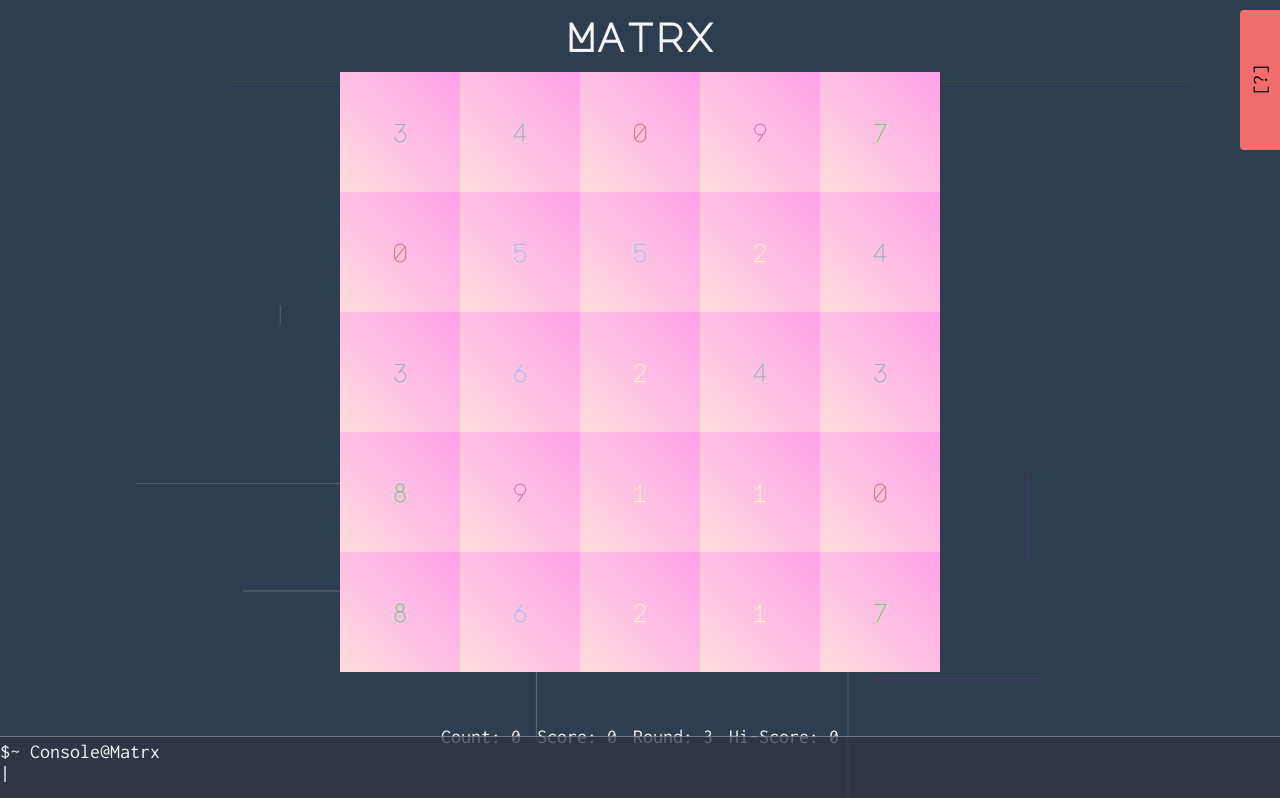
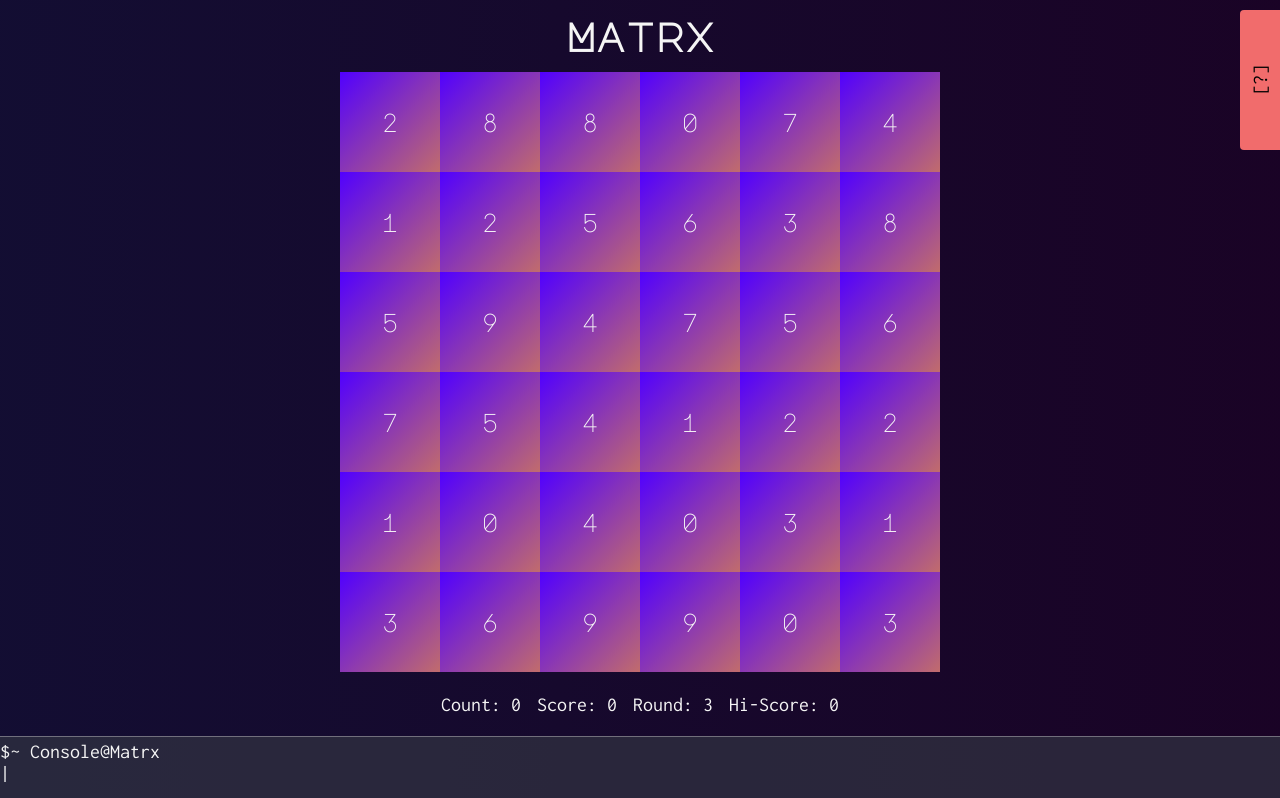
Before and after one commit to PeterGrillot/matrx, a React app: page / in a window 1280 px wide. Built offline with nearby package versions, Linux system fonts and the light colour scheme.

Commit message:
updates to bg, size is not in store

```diff
--- a/config/webpack.config.dev.js
+++ b/config/webpack.config.dev.js
@@ -174,7 +174,7 @@ module.exports = {
                   ident: 'postcss',
                   plugins: () => [
                     require('postcss-flexbugs-fixes'),
-                    postcss([ require('postcss-for') ]),
+                    require('postcss-for'),
                     autoprefixer({
                       browsers: [
                         '>1%',
--- a/src/App.js
+++ b/src/App.js
@@ -31,6 +31,7 @@ class App extends Component<Props> {
           <Toolbar />
         </main>
         <Background/>
+        <div className="GradientBackground" />
       </React.Fragment>
     );
   }
--- a/src/components/Background/index.js
+++ b/src/components/Background/index.js
@@ -1,16 +1,12 @@
 // @flow
-import React, { Component } from 'react';
+import React from 'react';
 
 import './index.css';
 
 const docWidth = window.innerWidth;
 const docHeight = window.innerHeight;
 
-type Props = {
-  mouseX: number, mouseY: number
-}
-
-class Background extends Component<Props> {
+class Background extends React.PureComponent<*> {
   componentDidMount() {
     this.drawCanvas();
   }
@@ -35,14 +31,16 @@ class Background extends Component<Props> {
       ctx.moveTo(randomWidth, canvasH * Math.random());
       ctx.lineTo(randomWidth, canvasH * Math.random());
       ctx.strokeStyle = randomColor;
+      ctx.closePath();
       ctx.stroke();
 
       ctx.beginPath();
       ctx.moveTo(canvasW * Math.random(), randomHight);
       ctx.lineTo(canvasW * Math.random(), randomHight);
       ctx.strokeStyle = randomColor;
+      ctx.closePath();
       ctx.stroke();
-    }, 1000);
+    }, 10000);
   }
 
   render() {
--- a/src/components/Scoreboard/index.css
+++ b/src/components/Scoreboard/index.css
@@ -4,6 +4,7 @@
   flex-grow: 1;
   align-items: center;
   padding: 1rem;
+  margin-bottom: 8vh;
 }
 
 .Scoreboard__tile {
--- a/src/components/Toolbar/index.js
+++ b/src/components/Toolbar/index.js
@@ -9,13 +9,10 @@ import {
   updateMatrix,
   toogleToolbar
 } from 'store/actions';
-
+import { createMatrixSizes } from 'util/models';
 import { Select } from 'components/UI/Select/';
 
-const matrixSelectOptions = [];
-for (let i = 5; i <= 10; i++) {
-  matrixSelectOptions.push({ label: `[${i}x${i}]`, value: i });
-}
+const matrixSelectOptions = createMatrixSizes();
 
 type Props = {
   size: number,
@@ -50,7 +47,7 @@ class Toolbar extends React.Component<Props, State> {
         className="Toolbar"
         active={open ? 'active' : null}
       >
-        <button className="Toolbar__toggle" onClick={this.toggleToolbar}>{ open ? '[X]' : '[?]'}</button>
+        <button className="Toolbar__toggle" onClick={this.toggleToolbar}>{open ? '[X]' : '[?]'}</button>
         <section className="Toolbar__text">
           <h2>How To:</h2>
           <p>Select numbers to get to 10 using the MOST moves. You can only select adjacent numbers. 100 pts per move until 5 then 1000 after. Three rounds per game.</p>
--- a/src/components/UI/Button/index.css
+++ b/src/components/UI/Button/index.css
@@ -1,56 +1,20 @@
 /* Button Reset and Custom */
 .button {
-  background: var(--gradient);
+  background: linear-gradient(-45deg, #c16c6c, #5100ff);
   font-size: 2.6rem;
   border: none;
   color: var(--white);
+  cursor: crosshair;
 }
 
 .button[disabled] {
   opacity: 0.8;
-  background: linear-gradient(-45deg, #c16c6c, #5100ff);
+  background: var(--gradient);
+  cursor: not-allowed;
 }
 
-.button[data-num="0"]{
-  color: var(--button-color-0)
+@for $i from 0 to 9 {
+  .button[data-num="$i"] {
+    color: var(--button-color-$i)
+   }
 }
-
-.button[data-num="1"]{
-  color: var(--button-color-1)
-}
-
-.button[data-num="2"]{
-  color: var(--button-color-2)
-}
-
-.button[data-num="3"]{
-  color: var(--button-color-3)
-}
-
-.button[data-num="4"]{
-  color: var(--button-color-4)
-}
-
-.button[data-num="5"]{
-  color: var(--button-color-5)
-}
-
-.button[data-num="6"]{
-  color: var(--button-color-6)
-}
-
-.button[data-num="7"]{
-  color: var(--button-color-7)
-}
-
-.button[data-num="8"]{
-  color: var(--button-color-8)
-}
-
-.button[data-num="9"]{
-  color: var(--button-color-9)
-}
-
-@for $i from 1 to 5 by 2 {
-  .button[data-num=$i] { width: $(i)px; }
-}
--- a/src/index.js
+++ b/src/index.js
@@ -6,10 +6,11 @@ import { Provider } from 'react-redux';
 import { applyMiddleware, createStore } from 'redux';
 import reducer from './store/reducers';
 import { createMatrixStore } from './util/vector';
+import { MATRIX_SETTINGS } from './util/models';
 
 // Logger with default options
 import logger from 'redux-logger';
-const newMatrixSize = 5;
+const newMatrixSize = MATRIX_SETTINGS.min;
 const newMatrixStore = createMatrixStore(newMatrixSize);
 
 const store = createStore(reducer, newMatrixStore, applyMiddleware(logger));
--- a/src/static/style.css
+++ b/src/static/style.css
@@ -1,12 +1,12 @@
 :root {
   /*Colors*/
-  --green: #74fd93;
-  --red: #f16c6c;
+  --green:           #74fd93;
+  --red:             #f16c6c;
   --red-transparent: #f16c6cee;
-  --purple: #9100ff;
-  --white: #F5F5F5;
-  --slate:  #2c3e50;
-  --gradient: linear-gradient(45deg, #ffdddd, #ffa1e9);
+  --purple:          #9100ff;
+  --white:           #F5F5F5;
+  --slate:           #2c3e50;
+  --gradient:        linear-gradient(45deg, #ffdddd, #ffa1e9);
 
   --button-color-0: #d56a6a;
   --button-color-1: #fffcc7;
@@ -20,15 +20,16 @@
   --button-color-9: #d269b6;
   /*Typography*/
   --display-font: 'Major Mono Display', monospace;
-  --body-font: 'Inconsolata', monospace;
+  --body-font:    'Inconsolata', monospace;
 
   /* Sizing */
   --toolbar-width: 300px;
 
   /* Layers */
-  --layer-0: 0;
-  --layer-1: 1;
-  --layer-2: 2;
+  --layer-neg: -1;
+  --layer-0:    0;
+  --layer-1:    1;
+  --layer-2:    2;
 }
 
 * {
@@ -46,8 +47,19 @@ body {
 body {
   font-size: 2rem;
   font-family: var(--body-font);
+  color: var(--white);
   background-color: var(--slate);
-  color: var(--white);
+}
+
+.GradientBackground{
+  background: linear-gradient(270deg, #1c0022, #002a55);
+  background-size: 400% 400%;
+  width: 100vw;
+  height: 100vh;
+  position: absolute;
+  z-index: var(--layer-neg);
+  top: 0;
+  animation: grashift 16s ease infinite;
 }
 
 .App {
@@ -66,14 +78,6 @@ body {
   margin-left: calc( -1 * var(--toolbar-width));
 }
 
-.App--pass {
-  animation-name: pass;
-}
-
-.App--fail {
-  animation-name: fail;
-}
-
 h1 {
   font-size: 2em;
   margin: 0;
@@ -87,23 +91,8 @@ p {
   font-size: 1em;
 }
 
-/* The animation code */
-@keyframes pass {
-  0% {
-    background-color: var(--green);
-  }
-
-  100% {
-    background-color: white;
-  }
+@keyframes grashift {
+  0%{background-position:0% 50%}
+  50%{background-position:100% 50%}
+  100%{background-position:0% 50%}
 }
-
-@keyframes fail {
-  0% {
-    background-color: var(--red)
-  }
-
-  100% {
-    background-color: white
-  }
-}
--- a/src/store/reducers.js
+++ b/src/store/reducers.js
@@ -1,4 +1,3 @@
-// @flow
 import {
   UPDATE_COUNT,
   UPDATE_SCORE,
--- a/src/util/models.js
+++ b/src/util/models.js
@@ -4,13 +4,27 @@
 // Steps: Number of moves
 // buttons to enable
 // **************************//
+export const MATRIX_SETTINGS = {
+  min: 6,
+  max: 12
+};
+
 export const DEFAULT_STATE = {
   score: 0,
   roundScore: 0,
   count: 0,
   steps: 0,
   round: 3,
+  size: MATRIX_SETTINGS.min,
   message: '',
   open: false,
   hiScore: localStorage.getItem('hiScore') || 0
 };
+
+export function createMatrixSizes() {
+  const matrixSelectOptions = [];
+  for (let i = MATRIX_SETTINGS.min; i <= MATRIX_SETTINGS.max; i++) {
+    matrixSelectOptions.push({ label: `[${i}x${i}]`, value: i });
+  }
+  return matrixSelectOptions;
+}
--- a/src/util/vector.js
+++ b/src/util/vector.js
@@ -27,9 +27,9 @@ export function createMatrixStore(newMatrixSize: number) {
   });
   // Create Store
   return {
+    ...DEFAULT_STATE,
     entries: mix(newEntries),
     matrix: newMatrix,
-    size: newMatrixSize,
-    ...DEFAULT_STATE
+    size: newMatrixSize
   };
 }
```
Also changed, not shown: 2 other files (tests, documents, lock files or other folders).
